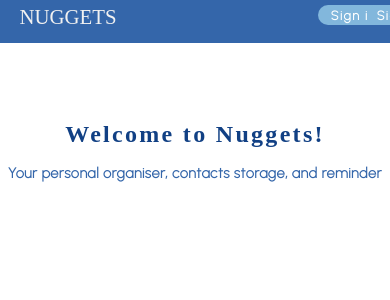
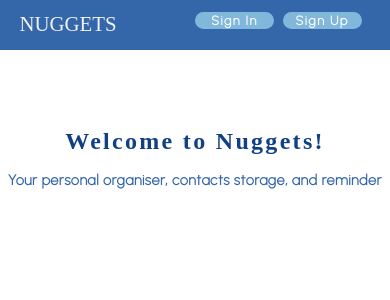
Before and after one commit to bliongosari/nuggets-personal-crm, a React (Create React App) app in the folder client/: page / in a window 390 px wide. Shown: the top 300 px of the page. Built offline with nearby package versions, Linux system fonts and the light colour scheme; a web font is replaced by a local one.

Commit message:
fix button shape and responsiveness

```diff
--- a/client/src/components/Navbar/Navbar.css
+++ b/client/src/components/Navbar/Navbar.css
@@ -26,32 +26,44 @@
   font-size: 130%;
   letter-spacing: 1.5%;
   font-weight: lighter;
-  margin-top: 1.4%;
+  margin-top: 1%;
 }
 
 .btn {
   font-family: var(--button-font);
   border-radius: 35px;
   font-size: 80%;
-  height: 100%;
-  width: 170%;
+  width: 100%;
   font-weight: bolder;
   color: white;
   background-color: var(--tertiary-blue);
   letter-spacing: 1.5px;
   border: none;
   text-align: center;
+  margin-left: 0%;
+  margin-right: 5%;
 }
 
-.buttons {
+.buttonss {
   display: flex;
   flex-direction: row;
-
-  margin-left: 50%;
-  height: 5%;
-  margin-top: 1%;
+  right: 0;
+  top: 0;
+  position: absolute;
+  width: 20%;
+  height: auto;
+  margin-right: 3%;
+  margin-top: 1.5%;
 }
 
-.signbtn {
-  margin-left: 8%;
+@media only screen and (max-width: 760px) {
+  .buttonss {
+    margin-right: 5%;
+    margin-top: 3%;
+    width: 45%;
+  }
+
+  .navbar h1 {
+    margin-top: 3%;
+  }
 }
--- a/client/src/components/Navbar/Navbar.js
+++ b/client/src/components/Navbar/Navbar.js
@@ -7,19 +7,16 @@ function Navbar() {
     <div className="navbar">
         <h1>NUGGETS</h1>
 
-        <div className="buttons">
-          <div className="signbtn">
-            <Link to="/">
-              <button className="btn">Sign in</button>
-            </Link>
-          </div>
+        <div className="buttonss">
+          <button className="btn">
+            Sign In
+          </button>
 
-          <div className="signbtn">
-            <Link to="/">
-              <button className="btn">Sign up</button>
-            </Link>
-          </div>
+          <button className="btn">
+            Sign Up
+          </button>
         </div>
+
 
       </div>
   );
```
